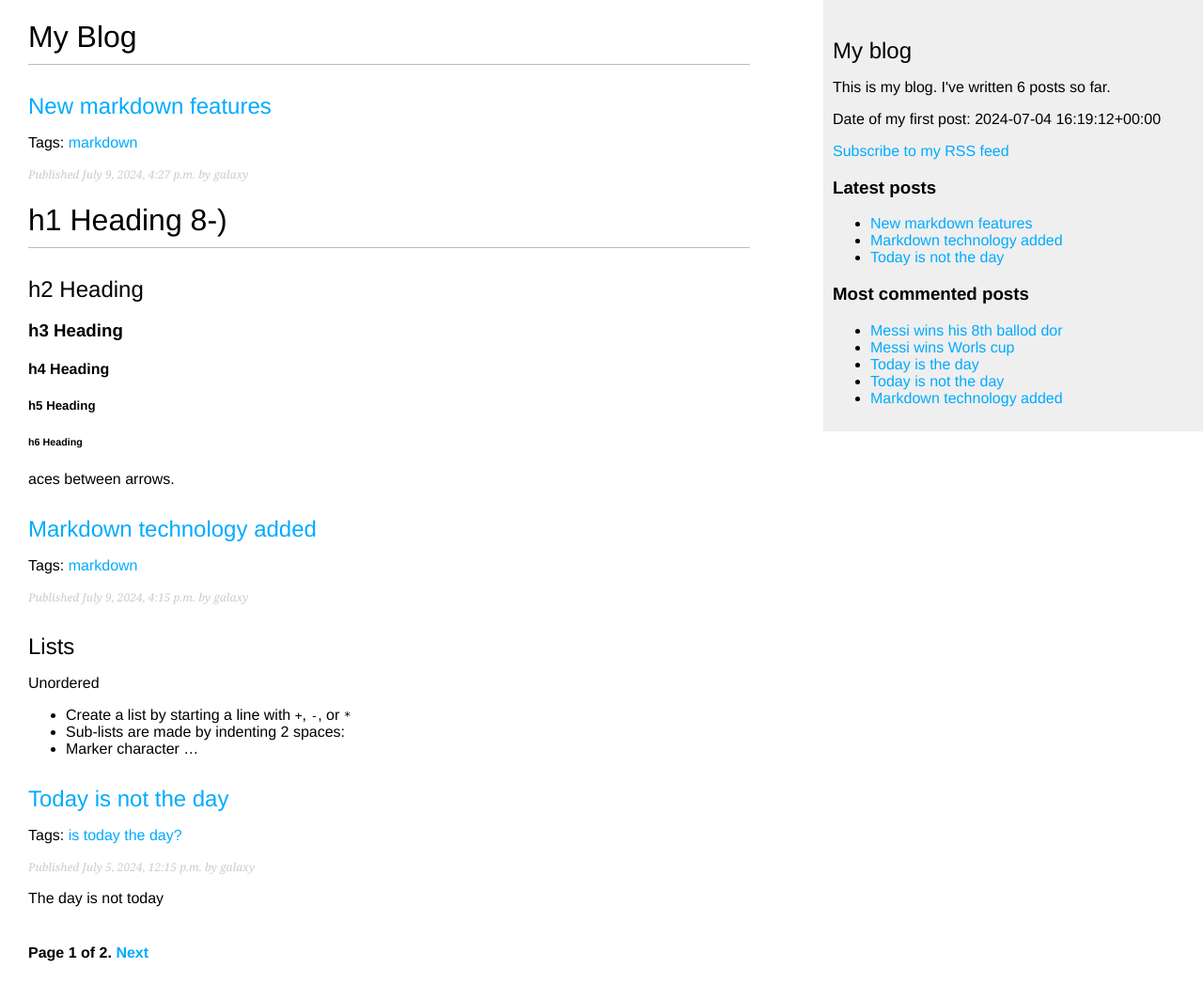
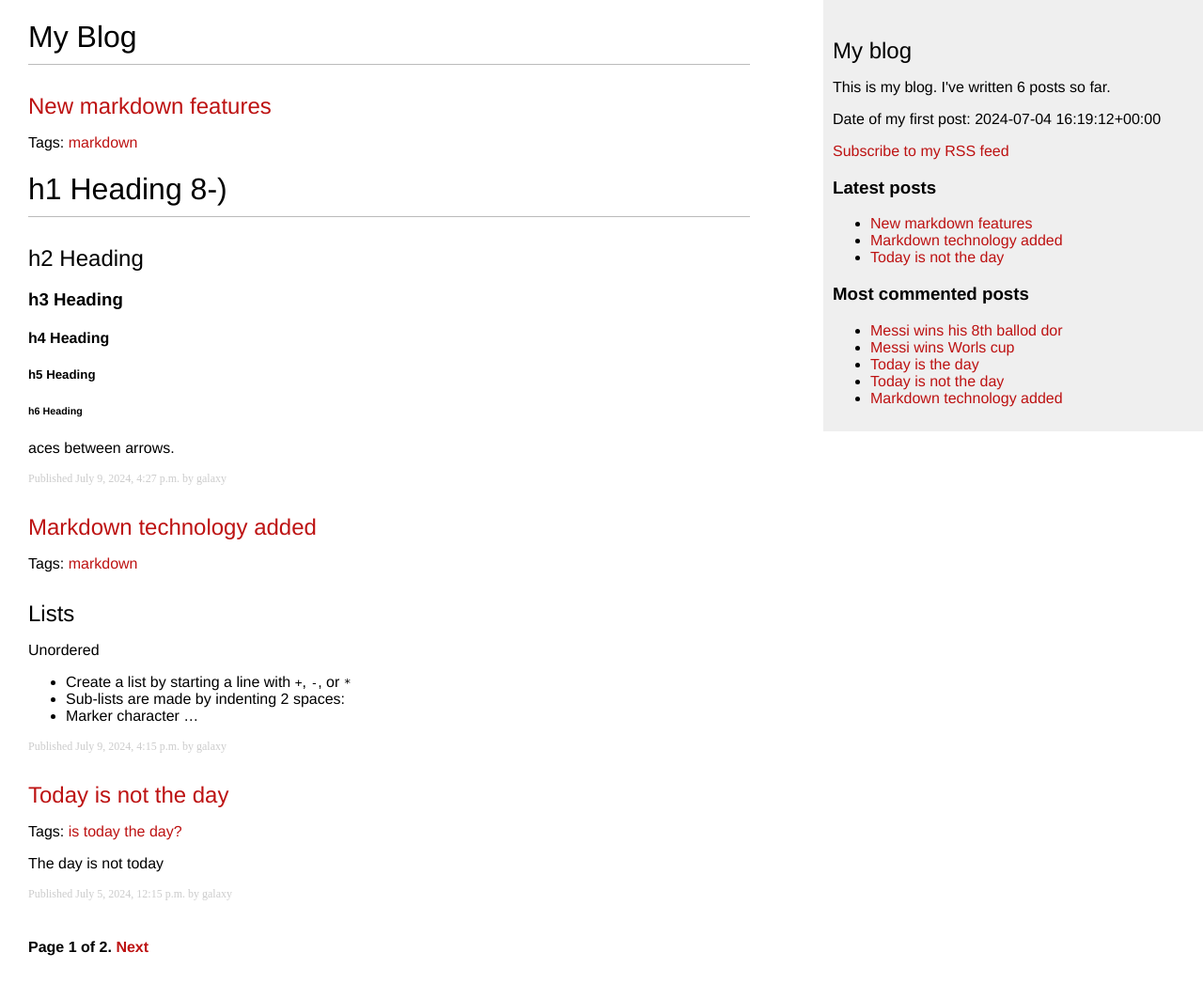
Before and after one commit to Ga1ax9y/MyBlogApp, a Django app: page /blog/ in a window 1280 px wide. Shown: the whole page at 94% size. After the commit the page ends 1017 px from the top, so only its background shows below. Run offline with Django 5.2, Linux system fonts and the light colour scheme; data comes from the database, SQL or seed files in the repository.

Commit message:
some styles changed

```diff
--- a/mysite/blog/static/css/blog.css
+++ b/mysite/blog/static/css/blog.css
@@ -5,7 +5,7 @@ body {
 }
 
 a {
-    color:#00abff;
+    color:#bd1212;
     text-decoration:none;
 }
 
@@ -36,9 +36,9 @@ h2 {
 
 p.date {
     color:#ccc;
-    font-family: georgia, serif;
+    font-family: 'Times New Roman', Times, serif;
     font-size: 12px;
-    font-style: italic;
+    font-style: normal;
 }
 
 /* pagination */
@@ -65,7 +65,7 @@ input, textarea {
 }
 input[type=submit] {
     font-weight:bold;
-    background:#00abff;
+    background:#bd1212;
     color:#fff;
     padding:10px 20px;
     font-size:14px;
--- a/mysite/blog/templates/blog/post/detail.html
+++ b/mysite/blog/templates/blog/post/detail.html
@@ -4,10 +4,10 @@
 
 {% block content %}
   <h1>{{ post.title }}</h1>
+  {{ post.body|markdown }}
   <p class="date">
     Published {{ post.publish }} by {{ post.author }}
   </p>
-  {{ post.body|markdown }}
   <p>
     <a href="{% url "blog:post_share" post.id %}">
       Share this post
--- a/mysite/blog/templates/blog/post/list.html
+++ b/mysite/blog/templates/blog/post/list.html
@@ -12,8 +12,8 @@
     <h2>
       <a href="{{ post.get_absolute_url }}">
       {{ post.title }}
-    </a>
-  </h2>
+      </a>
+    </h2>
   <p class="tags">
     Tags:
       {% for tag in post.tags.all %}
@@ -23,10 +23,10 @@
         {% if not forloop.last %}, {% endif %}
       {% endfor %}
   </p>
-    <p class="date">
-      Published {{ post.publish }} by {{ post.author }}
-    </p>
-    {{ post.body|markdown|truncatewords_html:30 }}
+  {{ post.body|markdown|truncatewords_html:30 }}
+  <p class="date">
+    Published {{ post.publish }} by {{ post.author }}
+  </p>
   {% endfor %}
   {% include "paginatiom.html" with page=posts %}
 {% endblock %}
```
